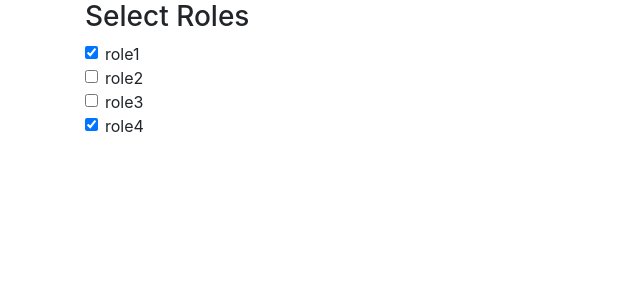
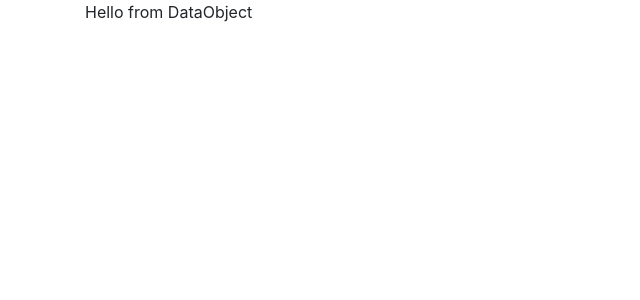
Before and after one commit to UniquelySimilar/vue-sandbox, a Vue app: page / in a window 1280 px wide. Shown: the top 300 px of the page, without its empty margins (0-640 px from the left). Built offline with nearby package versions, Linux system fonts and the light colour scheme.

Commit message:
stackoverflow: import object to data

```diff
--- a/src/App.vue
+++ b/src/App.vue
@@ -1,16 +1,16 @@
 <template>
   <div id="app" class="container">
-    <bind-multiple-checkboxes />
+    <import-object-to-data />
   </div>
 </template>
 
 <script>
-  import BindMultipleCheckboxes from '@/components/stackoverflow/misc/BindMultipleCheckboxes'
+  import ImportObjectToData from '@/components/stackoverflow/import-object-to-data/ImportObjectToData'
 
   export default {
     name: 'App',
     components: {
-      BindMultipleCheckboxes
+      ImportObjectToData
     },
     data() {
       return {
--- /dev/null
+++ b/src/components/stackoverflow/import-object-to-data/ImportObjectToData.vue
@@ -0,0 +1,21 @@
+<template>
+  <div class="import-object-to-data">
+    <div class="row">
+      <div class="col-md-6">
+        <span>{{ DataObject.getMessage() }}</span>
+      </div>
+    </div>
+  </div>
+</template>
+
+<script>
+  import DataObject from './data-object.js'
+
+  export default {
+    data() {
+      return {
+        DataObject
+      }
+    }
+  }
+</script>
--- /dev/null
+++ b/src/components/stackoverflow/import-object-to-data/data-object.js
@@ -0,0 +1,8 @@
+const DataObject = {
+  message: 'Hello from DataObject',
+  getMessage() {
+    return this.message;
+  }
+}
+
+export default DataObject;
```
